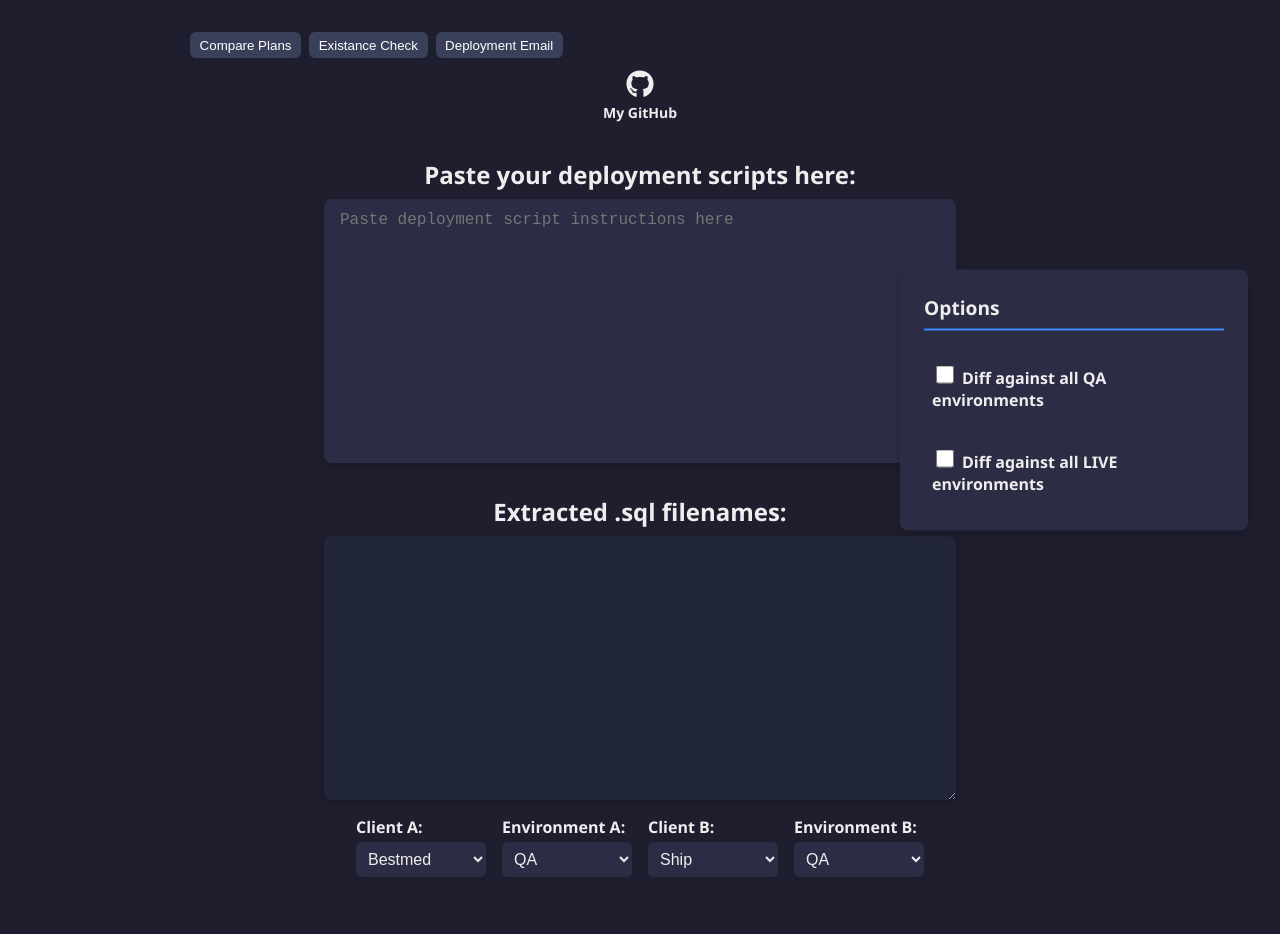
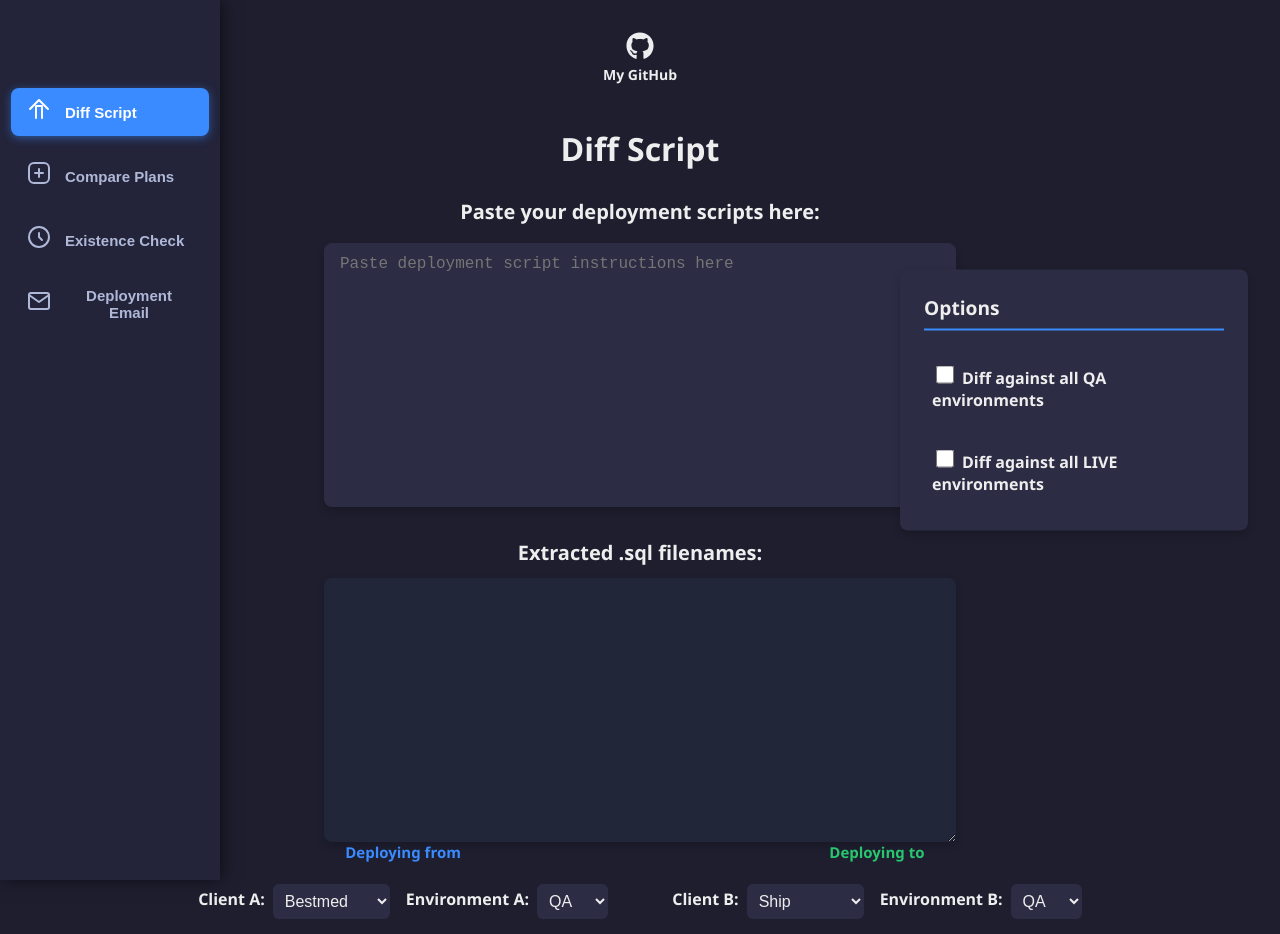
Before and after one commit to senjumomo/diff-script, a React (Create React App) app: page / in a window 1280 px wide. Shown: the top 934 px of the page. Built offline with nearby package versions, Linux system fonts and the light colour scheme.

Commit message:
UI nav changes

```diff
--- a/src/App.js
+++ b/src/App.js
@@ -3,6 +3,7 @@ import { FaGithub } from "react-icons/fa";
 import ComparePage from "./ComparePage";
 import ExistanceCheckPage from "./ExistanceCheckPage";
 import DeploymentEmailPage from "./DeploymentEmailPage";
+import SideMenu from "./SideMenu";
 
 // Client paths including Test and Regression clients with single environments
 const clientPaths = {
@@ -125,10 +126,10 @@ function App() {
         allCommands.push(`\nREM ========================================`);
         allCommands.push(`REM ${clientAVal} (${envAVal}) → ${targetClient} (${targetEnv})`);
         allCommands.push(`REM ========================================`);
-
         files.forEach(file => {
           const diffFile = `${clientAVal}_to_${targetClient}_${file.replace(/\.sql$/i, ".diff")}`;
-          allCommands.push(`diff -iwc "${pathA}\\${file}" "${pathB}\\${file}" > ${diffFile}`);
+          // For diff-all, put 'from' (source) file second
+          allCommands.push(`diff -iwc "${pathB}\\${file}" "${pathA}\\${file}" > ${diffFile}`);
         });
       });
 
@@ -140,7 +141,8 @@ function App() {
       if (pathB) {
         const diffs = files.map((file) => {
           const diffFile = file.replace(/\.sql$/i, ".diff");
-          return `diff -iwc "${pathA}\\${file}" "${pathB}\\${file}" > ${diffFile}`;
+          // Swap order: put 'to' (prod) file first, then 'from' (qa) file
+          return `diff -iwc "${pathB}\\${file}" "${pathA}\\${file}" > ${diffFile}`;
         });
         setDiffCommands(diffs.join("\n"));
       } else {
@@ -217,14 +219,7 @@ function App() {
 
   return (
     <div style={styles.container}>
-      {page === "home" && (
-        <div style={styles.nav}>
-          <button onClick={() => setPage("compare")} style={styles.navButton}>Compare Plans</button>
-          <button onClick={() => setPage("existance")} style={styles.navButton}>Existance Check</button>
-          <button onClick={() => setPage("email")} style={styles.navButton}>Deployment Email</button>
-        </div>
-      )}
-
+      <SideMenu currentPage={page} onNavigate={setPage} />
       {page === "compare" ? (
         <ComparePage onBack={() => setPage("home")} />
       ) : page === "existance" ? (
@@ -233,7 +228,6 @@ function App() {
         <DeploymentEmailPage onBack={() => setPage("home")} />
       ) : (
         <>
-
           {/* GitHub clickable text */}
           <a
             href="https://github.com/senjumomo"
@@ -246,9 +240,8 @@ function App() {
               <div style={{ marginTop: '5px', fontSize: '14px' }}>My GitHub</div>
             </div>
           </a>
-
-      <h2 style={styles.heading}>Paste your deployment scripts here:</h2>
-
+            <h2 style={{ ...styles.heading, textAlign: "center", fontSize: "2rem", marginBottom: 8 }}>Diff Script</h2>
+            <h3 style={{ ...styles.heading, textAlign: "center", fontSize: "1.25rem", fontWeight: 600, marginBottom: 18 }}>Paste your deployment scripts here:</h3>
           <div style={styles.topContainer}>
             <textarea
               value={inputText}
@@ -257,11 +250,9 @@ function App() {
               style={styles.textarea}
             />
           </div>
-
           <div style={styles.optionsPaneContainer}>
             <div style={styles.optionsPane}>
               <h3 style={styles.optionsPaneTitle}>Options</h3>
-
               {/* Toggle for diff all QA clients */}
               <div style={styles.toggleBox}>
                 <label style={styles.label}>
@@ -274,7 +265,6 @@ function App() {
                   Diff against all QA environments
                 </label>
               </div>
-
               {/* Toggle for diff all LIVE clients */}
               <div style={styles.toggleBox}>
                 <label style={styles.label}>
@@ -289,58 +279,60 @@ function App() {
               </div>
             </div>
           </div>
-
-      <h2 style={{ ...styles.heading, marginTop: "2rem" }}>
+          <h3 style={{ ...styles.heading, textAlign: "center", fontSize: "1.25rem", fontWeight: 600, marginTop: "2rem", marginBottom: 12 }}>
             Extracted .sql filenames:
-      </h2>
+          </h3>
           <textarea
             value={outputFiles}
             readOnly
             style={{ ...styles.textarea, backgroundColor: "#222639" }}
           />
-
-      <div style={styles.dropdownContainer}>
-        <div style={styles.dropdownBox}>
+          <div style={{ display: 'grid', gridTemplateColumns: diffAllQA || diffAllProd ? '1fr' : '1fr 1fr', columnGap: 64, rowGap: 18, alignItems: 'center', justifyContent: 'center', margin: '0 auto', maxWidth: 1000, minWidth: 600 }}>
+            {/* Row 1: Headers */}
+            <div style={{ fontWeight: 700, color: '#3a8bff', fontSize: 15, textAlign: 'center', marginBottom: 4 }}>Deploying from</div>
+            {!(diffAllQA || diffAllProd) && (
+              <div style={{ fontWeight: 700, color: '#28c76f', fontSize: 15, textAlign: 'center', marginBottom: 4 }}>Deploying to</div>
+            )}
+            {/* Row 2: Dropdowns in a row, space efficient */}
+            <div style={{ display: 'flex', flexDirection: 'row', alignItems: 'center', gap: 8, justifyContent: 'center' }}>
               <label style={styles.label}>Client A:</label>
               <select value={clientA} onChange={onClientAChange} style={styles.select}>
                 {clients.map((c) => (
                   <option key={c} value={c}>{c}</option>
                 ))}
               </select>
-        </div>
-
               {!isSingleEnvClient(clientA) && (
-          <div style={styles.dropdownBox}>
-            <label style={styles.label}>Environment A:</label>
+                <>
+                  <label style={{ ...styles.label, marginLeft: 8 }}>Environment A:</label>
                   <select value={envA} onChange={onEnvAChange} style={styles.select}>
                     {environments.map((e) => (
                       <option key={e} value={e}>{e}</option>
                     ))}
                   </select>
+                </>
+              )}
             </div>
-        )}
-
-        <div style={styles.dropdownBox}>
+            {!(diffAllQA || diffAllProd) && (
+              <div style={{ display: 'flex', flexDirection: 'row', alignItems: 'center', gap: 8, justifyContent: 'center' }}>
                 <label style={styles.label}>Client B:</label>
                 <select value={clientB} onChange={onClientBChange} style={styles.select}>
                   {clients.map((c) => (
                     <option key={c} value={c}>{c}</option>
                   ))}
                 </select>
-        </div>
-
                 {!isSingleEnvClient(clientB) && (
-          <div style={styles.dropdownBox}>
-            <label style={styles.label}>Environment B:</label>
+                  <>
+                    <label style={{ ...styles.label, marginLeft: 8 }}>Environment B:</label>
                     <select value={envB} onChange={onEnvBChange} style={styles.select}>
                       {environments.map((e) => (
                         <option key={e} value={e}>{e}</option>
                       ))}
                     </select>
+                  </>
+                )}
               </div>
             )}
           </div>
-
           <div style={{ textAlign: "center", marginTop: "2rem" }}>
             <h2 style={styles.heading}>Generated diff commands:</h2>
             <div style={styles.buttonGroup}>
@@ -352,7 +344,6 @@ function App() {
               </button>
             </div>
           </div>
-
           <textarea
             value={diffCommands}
             readOnly
--- a/src/ComparePage.js
+++ b/src/ComparePage.js
@@ -44,9 +44,9 @@ export default function ComparePage({ onBack }) {
   const [planA, setPlanA] = useState("");
   const [planB, setPlanB] = useState("");
   const [activeTab, setActiveTab] = useState("missingInA");
-  const [onlyInA, setOnlyInA] = useState([]);
-  const [onlyInB, setOnlyInB] = useState([]);
-  const [commonEntities, setCommonEntities] = useState([]);
+     const [onlyInA, setOnlyInA] = useState([]);
+     const [onlyInB, setOnlyInB] = useState([]);
+     const [commonEntities, setCommonEntities] = useState([]);
 
   const compare = () => {
     const a = parseEntities(planA);
@@ -82,10 +82,9 @@ export default function ComparePage({ onBack }) {
 
   return (
     <div style={styles.container}>
-      <div style={styles.headerRow}>
-        <button onClick={onBack} style={styles.backButton}>← Back</button>
-        <h2 style={{ margin: 0 }}>Compare Deployment Plans</h2>
-      </div>
+          <div style={styles.headerRow}>
+            <h2 style={{ margin: 0, textAlign: "center", width: "100%" }}>Compare Deployment Plans</h2>
+          </div>
 
       <div style={styles.inputsRow}>
         <div style={styles.inputBox}>
--- a/src/DeploymentEmailPage.js
+++ b/src/DeploymentEmailPage.js
@@ -141,8 +141,7 @@ Kind Regards,`;
   return (
     <div style={styles.container}>
       <div style={styles.headerRow}>
-        <button onClick={onBack} style={styles.backButton}>← Back</button>
-        <h2 style={{ margin: 0 }}>Deployment Email Builder</h2>
+        <h2 style={{ margin: 0, textAlign: "center", width: "100%" }}>Deployment Email Builder</h2>
       </div>
       <div style={styles.formRow}>
         <label style={styles.label}>Recipient Name:</label>
--- a/src/ExistanceCheckPage.js
+++ b/src/ExistanceCheckPage.js
@@ -133,8 +133,7 @@ export default function ExistanceCheckPage({ onBack }) {
   return (
     <div style={styles.container}>
       <div style={styles.headerRow}>
-        <button onClick={onBack} style={styles.backButton}>← Back</button>
-        <h2 style={{ margin: 0 }}>Existance Check</h2>
+        <h2 style={{ margin: 0, textAlign: "center", width: "100%" }}>Existence Check</h2>
       </div>
 
       <div style={styles.section}>
--- /dev/null
+++ b/src/SideMenu.js
@@ -0,0 +1,80 @@
+import React, { useState } from "react";
+// Material icons CDN for demo (or use SVGs)
+const icons = {
+  home: (
+    <svg width="24" height="24" viewBox="0 0 24 24" fill="none" stroke="currentColor" strokeWidth="2" strokeLinecap="round" strokeLinejoin="round"><path d="M3 12L12 3l9 9"/><path d="M9 21V9h6v12"/></svg>
+  ),
+  compare: (
+    <svg width="24" height="24" viewBox="0 0 24 24" fill="none" stroke="currentColor" strokeWidth="2" strokeLinecap="round" strokeLinejoin="round"><rect x="2" y="2" width="20" height="20" rx="5"/><path d="M8 12h8M12 8v8"/></svg>
+  ),
+  existance: (
+    <svg width="24" height="24" viewBox="0 0 24 24" fill="none" stroke="currentColor" strokeWidth="2" strokeLinecap="round" strokeLinejoin="round"><circle cx="12" cy="12" r="10"/><path d="M12 8v4l3 3"/></svg>
+  ),
+  email: (
+    <svg width="24" height="24" viewBox="0 0 24 24" fill="none" stroke="currentColor" strokeWidth="2" strokeLinecap="round" strokeLinejoin="round"><rect x="2" y="4" width="20" height="16" rx="2"/><polyline points="22,6 12,13 2,6"/></svg>
+  ),
+};
+
+const menuItems = [
+  { label: "Diff Script", page: "home", icon: icons.home },
+  { label: "Compare Plans", page: "compare", icon: icons.compare },
+  { label: "Existence Check", page: "existance", icon: icons.existance },
+  { label: "Deployment Email", page: "email", icon: icons.email },
+];
+
+function SideMenu({ currentPage, onNavigate }) {
+  return (
+    <>
+      <div
+        style={{
+          position: "fixed",
+          top: 0,
+          left: 0,
+          height: "100vh",
+          width: 220,
+          background: "#23243a",
+          boxShadow: "2px 0 16px #0008",
+          zIndex: 2000,
+          overflow: "hidden",
+          display: "flex",
+          flexDirection: "column",
+          alignItems: "stretch",
+          paddingTop: 80,
+        }}
+        aria-label="Main navigation"
+      >
+        {menuItems.map((item, idx) => (
+          <button
+            key={item.page}
+            onClick={() => { onNavigate(item.page); }}
+            aria-label={item.label}
+            style={{
+              background: currentPage === item.page ? "#3a8bff" : "transparent",
+              color: currentPage === item.page ? "#fff" : "#b0b8d8",
+              border: "none",
+              borderRadius: 8,
+              width: "90%",
+              margin: "8px auto",
+              height: 48,
+              display: "flex",
+              alignItems: "center",
+              gap: 14,
+              fontSize: 22,
+              fontWeight: 600,
+              boxShadow: currentPage === item.page ? "0 2px 8px #3a8bff80" : "none",
+              cursor: "pointer",
+              outline: "none",
+              transition: "background 0.2s, color 0.2s, box-shadow 0.2s",
+              padding: "0 1rem",
+            }}
+          >
+            <span style={{ fontSize: 24 }}>{item.icon}</span>
+            <span style={{ fontSize: 15, fontWeight: 700 }}>{item.label}</span>
+          </button>
+        ))}
+      </div>
+    </>
+  );
+}
+
+export default SideMenu;
```
Lines whose indentation alone changed are shown as unchanged.
